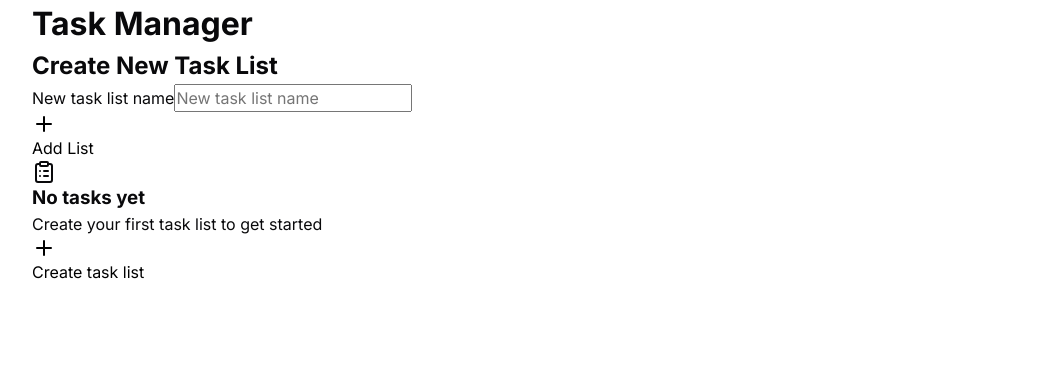
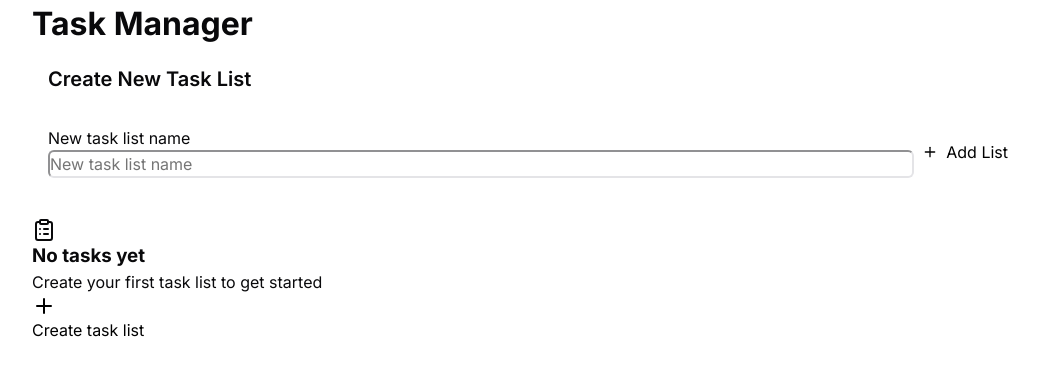
Before and after one commit to aleksiliu/task-manager, a Next.js app: page / in a window 1280 px wide. Shown: the top 376 px of the page, without its empty margins (112-1151 px from the left). Built offline with nearby package versions, Linux system fonts and the light colour scheme.

Commit message:
Edit to use variables

```diff
--- a/features/task-list/task-item.module.css
+++ b/features/task-list/task-item.module.css
@@ -3,10 +3,10 @@
   flex-direction: column;
   align-items: flex-start;
   justify-content: space-between;
-  gap: 0.75rem;
-  padding: 0.75rem;
+  gap: var(--space-3);
+  padding: var(--space-3);
   background-color: var(--secondary);
-  border-radius: 0.5rem;
+  border-radius: var(--radius-lg);
   transition: background-color 0.2s;
 }
 
@@ -25,20 +25,20 @@
   display: flex;
   width: 100%;
   align-items: center;
-  gap: 0.5rem;
+  gap: var(--space-2);
 }
 
 .task__description {
   hyphens: auto;
   word-break: break-all;
-  max-width: calc(100% - 2rem);
+  max-width: calc(100% - var(--space-8));
 }
 
 .task__actions {
   display: flex;
   width: 100%;
   align-items: center;
-  gap: 0.5rem;
+  gap: var(--space-2);
 }
 
 .task__button {
@@ -46,14 +46,14 @@
 }
 
 .task__icon {
-  height: 1rem;
-  width: 1rem;
-  margin-right: 0.25rem;
+  height: var(--space-4);
+  width: var(--space-4);
+  margin-right: var(--space-1);
 }
 
 .task__icon-button {
-  height: 2rem;
-  width: 2rem;
+  height: var(--space-8);
+  width: var(--space-8);
   flex-shrink: 0;
 }
 
@@ -67,7 +67,7 @@
   .task {
     flex-direction: row;
     align-items: center;
-    gap: 0.5rem;
+    gap: var(--space-2);
   }
 
   .task__content {
--- /dev/null
+++ b/features/task-list/task-list-form.module.css
@@ -0,0 +1,59 @@
+.form {
+    margin-bottom: var(--space-6);
+  }
+
+  .form__header {
+    padding: var(--space-4);
+  }
+
+  .form__title {
+    font-size: 1.25rem;
+    font-weight: 600;
+    color: var(--card-foreground);
+  }
+
+  .form__content {
+    padding: var(--space-4);
+  }
+
+  .form__container {
+    display: flex;
+    flex-direction: column;
+    gap: var(--space-2);
+  }
+
+  .form__input-group {
+    display: flex;
+    gap: var(--space-2);
+  }
+
+  .form__input-wrapper {
+    flex-grow: 1;
+  }
+
+  .form__input {
+    width: 100%;
+    border-color: var(--input);
+    border-radius: var(--radius-md);
+    transition: var(--transition-all);
+  }
+
+  .form__input--error {
+    border-color: var(--destructive);
+  }
+
+  .form__error {
+    color: var(--destructive);
+    font-size: 0.875rem;
+  }
+
+  .form__button {
+    display: flex;
+    align-items: center;
+    gap: var(--space-2);
+  }
+
+  .form__icon {
+    width: var(--space-4);
+    height: var(--space-4);
+  }
--- a/features/task-list/task-list-form.tsx
+++ b/features/task-list/task-list-form.tsx
@@ -1,10 +1,13 @@
+'use client';
+
 import { Plus } from 'lucide-react';
 import { useState } from 'react';
 import { Button } from '@/components/ui/button';
 import { Card, CardContent, CardHeader, CardTitle } from '@/components/ui/card';
 import { Input } from '@/components/ui/input';
-import { TASK_CONSTRAINTS, cn } from '@/lib/utils';
+import { TASK_CONSTRAINTS } from '@/lib/utils';
 import { useFormValidation } from '@/hooks/use-form-validation';
+import styles from './task-list-form.module.css';
 
 interface NewTaskListFormProps {
   onSubmit: (name: string) => void;
@@ -24,14 +27,14 @@ export function NewTaskListForm({ onSubmit, existingNames }: NewTaskListFormProp
   };
 
   return (
-    <Card className='mb-6' role='region' aria-label='Create new task list'>
-      <CardHeader>
-        <CardTitle>Create New Task List</CardTitle>
+    <Card className={styles.form} role='region' aria-label='Create new task list'>
+      <CardHeader className={styles.form__header}>
+        <CardTitle className={styles.form__title}>Create New Task List</CardTitle>
       </CardHeader>
-      <CardContent>
-        <form onSubmit={handleSubmit} className='space-y-2'>
-          <div className='flex space-x-2'>
-            <div className='flex-grow'>
+      <CardContent className={styles.form__content}>
+        <form onSubmit={handleSubmit} className={styles.form__container}>
+          <div className={styles['form__input-group']}>
+            <div className={styles['form__input-wrapper']}>
               <label className='sr-only' htmlFor='new-list-name'>
                 New task list name
               </label>
@@ -44,18 +47,18 @@ export function NewTaskListForm({ onSubmit, existingNames }: NewTaskListFormProp
                   setError(null);
                 }}
                 placeholder='New task list name'
-                className={cn('w-full', error && 'border-red-500')}
+                className={`${styles.form__input} ${error ? styles['form__input--error'] : ''}`}
                 maxLength={TASK_CONSTRAINTS.LIST_NAME.MAX_LENGTH}
                 aria-invalid={error ? 'true' : 'false'}
               />
             </div>
-            <Button type='submit' aria-label='Create new list'>
-              <Plus className='h-4 w-4' />
+            <Button type='submit' className={styles.form__button} aria-label='Create new list'>
+              <Plus className={styles.form__icon} />
               Add List
             </Button>
           </div>
           {error && (
-            <p role='alert' className='text-sm text-red-500'>
+            <p role='alert' className={styles.form__error}>
               {error}
             </p>
           )}
```
Also changed, not shown: features/task-list/task-container.module.css (+10 -10 lines).
